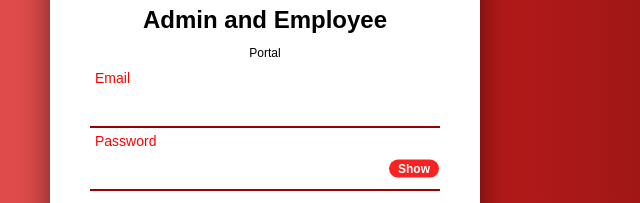
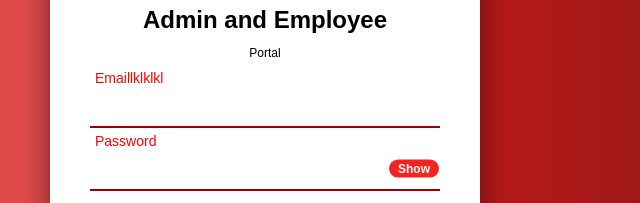
Before and after one commit to colde21/coworkwebPortal, a website with bundled scripts: page login.html in a window 1280 px wide. Shown: the part 311-514 px from the top of the page, 375-1015 px from the left. Built offline with nearby package versions, Linux system fonts and the light colour scheme.

Commit message:
hjhjhjhj

```diff
--- a/login.html
+++ b/login.html
@@ -19,7 +19,7 @@
             <p style="color: #000000; font-size: 12px; margin-bottom: 20px;">Portal</p>
             <div class="elements">
                 <div class="input1 user">
-                    <label for="email">Email</label>
+                    <label for="email">Emaillklklkl</label>
                     <input type="email" id="email" name="email" required>
                 </div>
 
```
